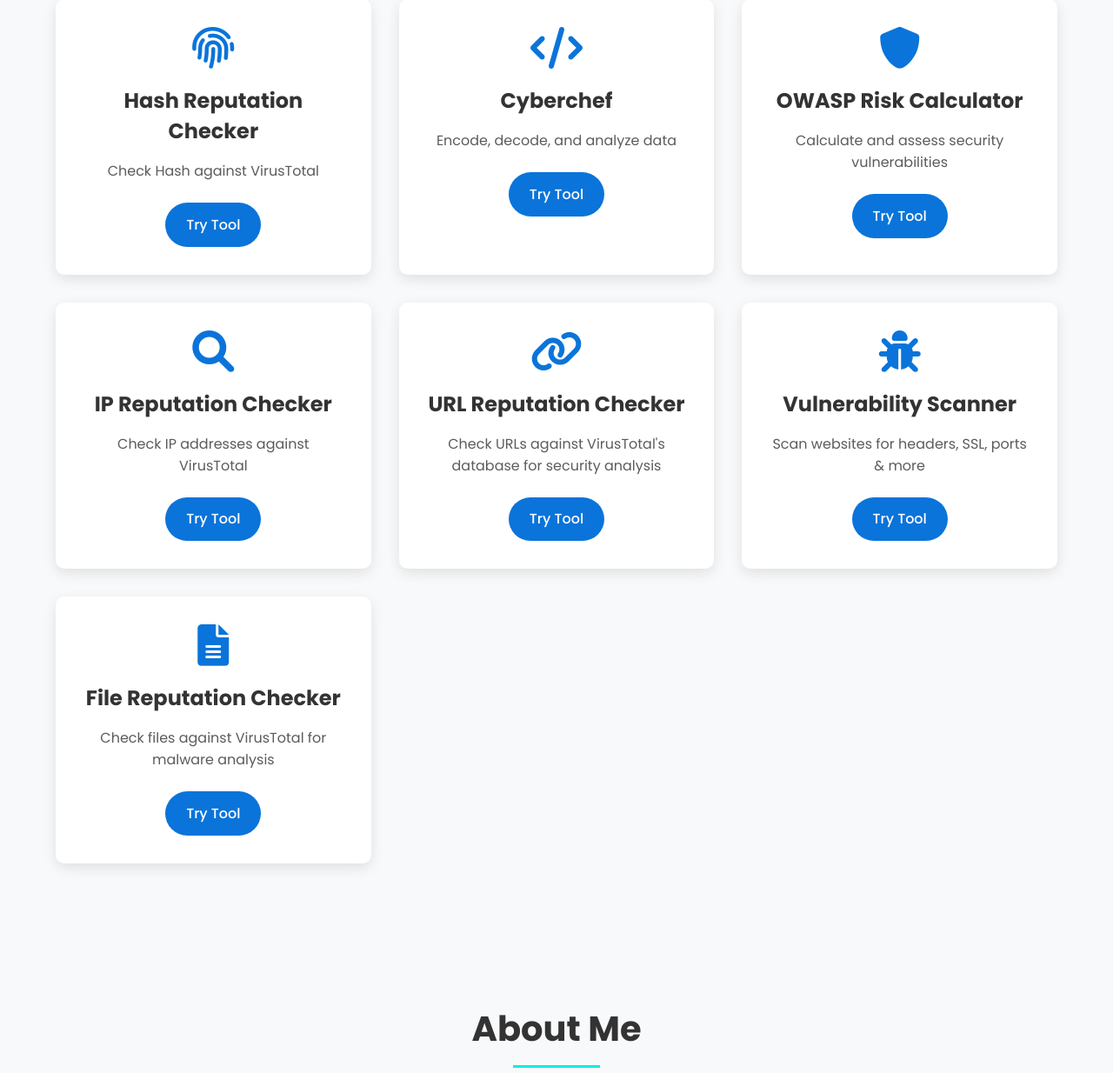
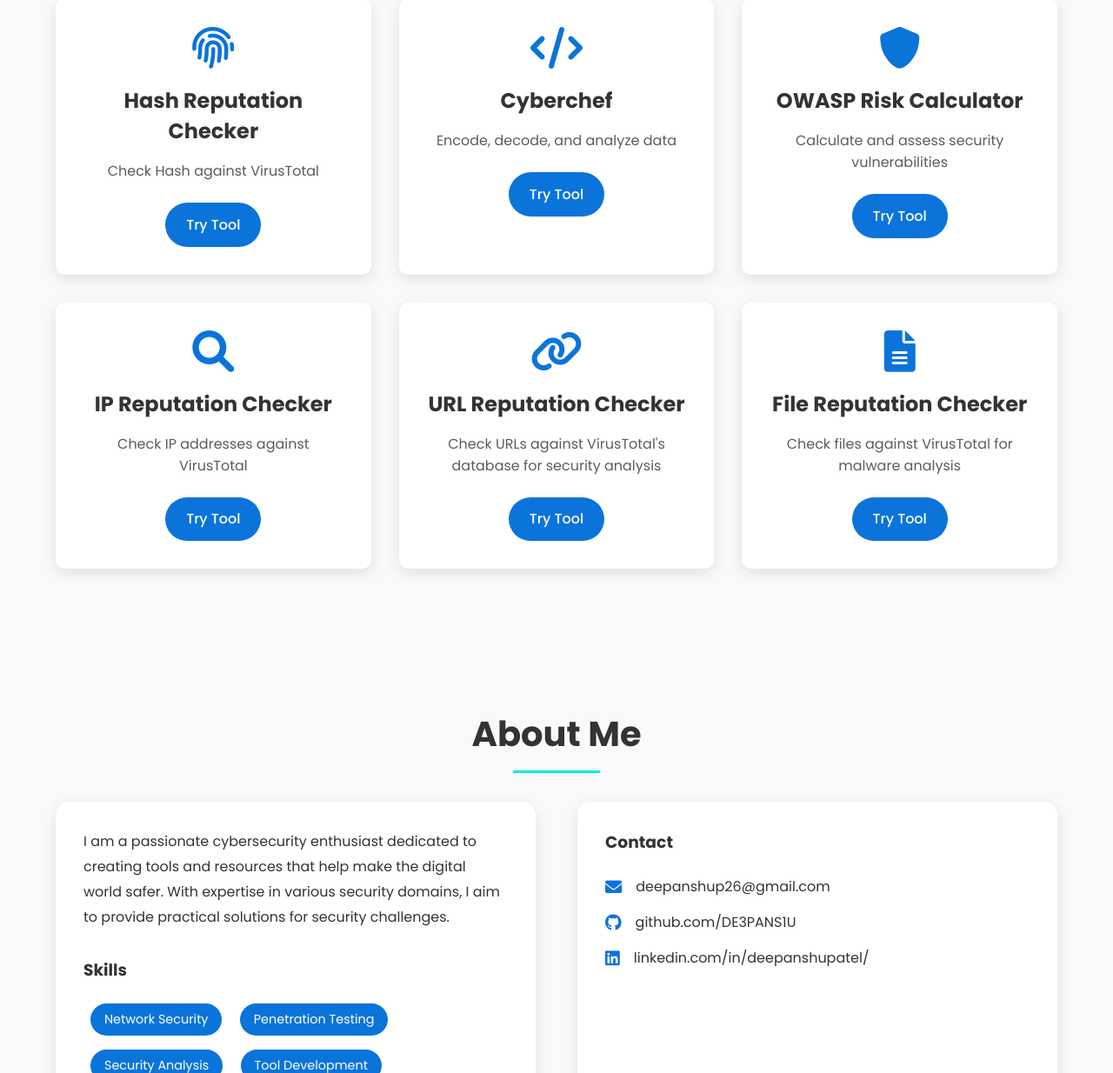
Before and after one commit to DE3PANS1U/CYbersecHub, a Flask app: page / in a window 1280 px wide. Shown: the part 989-2223 px from the top of the page at 87% size. Run offline with Flask 3, Linux system fonts and the light colour scheme.

Commit message:
Add files via upload

```diff
--- a/IP Reputation Checker/app.py
+++ b/IP Reputation Checker/app.py
@@ -10,8 +10,8 @@
 
 # List of API keys (modify accordingly)
 API_KEYS = [
-    "e3e42d3ebb396d5c2f7f505ab1885bf7820474737caf6fba602eee27cdcecaa8"
-]  # Replace with actual API keys # Replace with actual API keys
+    "64d7d06aa998e956f477df17e005153a3c4ffd4affae3eb036afc21bd65af507"
+]  # Replace with actual API keys
 
 # Dictionary to track API usage per key
 api_usage = {key: 0 for key in API_KEYS}
--- a/templates/index.html
+++ b/templates/index.html
@@ -71,12 +71,6 @@
                 <a href="/url-checker" class="tool-link">Try Tool</a>
             </div>
             <div class="tool-card">
-                <i class="fas fa-bug"></i>
-                <h3>Vulnerability Scanner</h3>
-                <p>Scan websites for headers, SSL, ports & more</p>
-                <a href="http://localhost:5008" class="tool-link">Try Tool</a>
-            </div>
-            <div class="tool-card">
                 <i class="fas fa-file-alt"></i>
                 <h3>File Reputation Checker</h3>
                 <p>Check files against VirusTotal for malware analysis</p>
```
